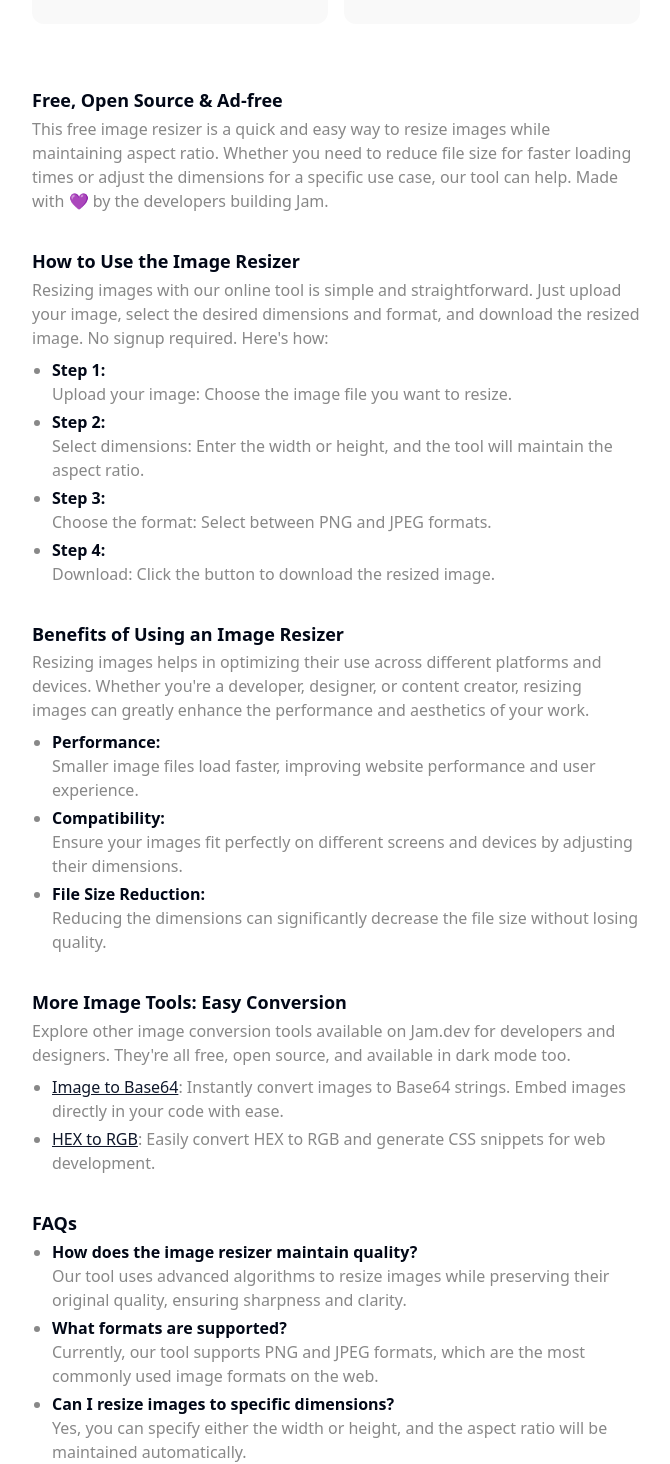
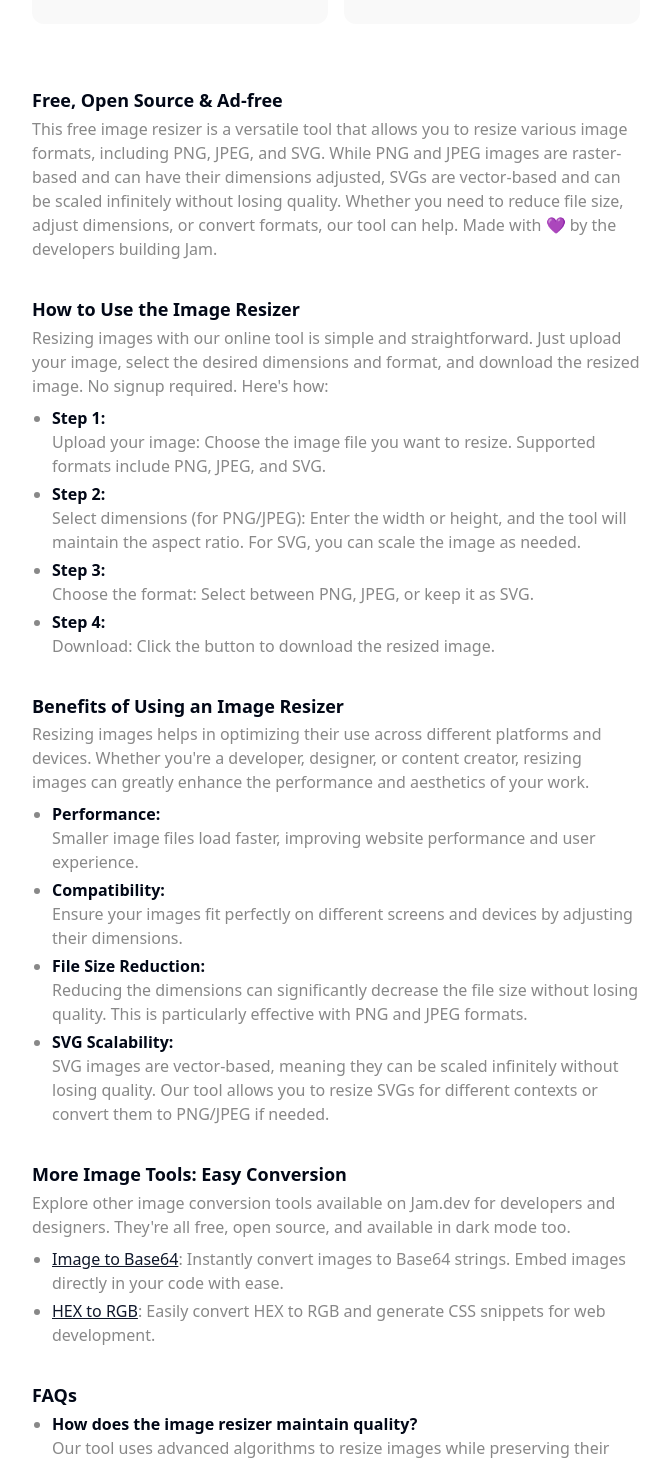
Before and after one commit to jamdotdev/jam-dev-utilities, a Next.js app: page /utilities/image-resizer in a window 1280 px wide. Shown: the part 826-2290 px from the top of the page, without its empty margins (304-974 px from the left). Built offline with nearby package versions, Linux system fonts and the light colour scheme.

Commit message:
feat(image-resizer): expand SEO content to include SVG format details

```diff
--- a/components/seo/ImageResizeSEO.tsx
+++ b/components/seo/ImageResizeSEO.tsx
@@ -6,10 +6,13 @@ export default function ImageResizeSEO() {
       <section>
         <h2>Free, Open Source & Ad-free</h2>
         <p>
-          This free image resizer is a quick and easy way to resize images while
-          maintaining aspect ratio. Whether you need to reduce file size for
-          faster loading times or adjust the dimensions for a specific use case,
-          our tool can help. Made with 💜 by the developers building Jam.
+          This free image resizer is a versatile tool that allows you to resize
+          various image formats, including PNG, JPEG, and SVG. While PNG and
+          JPEG images are raster-based and can have their dimensions adjusted,
+          SVGs are vector-based and can be scaled infinitely without losing
+          quality. Whether you need to reduce file size, adjust dimensions, or
+          convert formats, our tool can help. Made with 💜 by the developers
+          building Jam.
         </p>
       </section>
 
@@ -23,15 +26,16 @@ export default function ImageResizeSEO() {
         <ul>
           <li>
             <b>Step 1:</b> <br /> Upload your image: Choose the image file you
-            want to resize.
+            want to resize. Supported formats include PNG, JPEG, and SVG.
           </li>
           <li>
-            <b>Step 2:</b> <br /> Select dimensions: Enter the width or height,
-            and the tool will maintain the aspect ratio.
+            <b>Step 2:</b> <br /> Select dimensions (for PNG/JPEG): Enter the
+            width or height, and the tool will maintain the aspect ratio. For
+            SVG, you can scale the image as needed.
           </li>
           <li>
-            <b>Step 3:</b> <br /> Choose the format: Select between PNG and JPEG
-            formats.
+            <b>Step 3:</b> <br /> Choose the format: Select between PNG, JPEG,
+            or keep it as SVG.
           </li>
           <li>
             <b>Step 4:</b> <br /> Download: Click the button to download the
@@ -59,7 +63,14 @@ export default function ImageResizeSEO() {
           </li>
           <li>
             <b>File Size Reduction:</b> <br /> Reducing the dimensions can
-            significantly decrease the file size without losing quality.
+            significantly decrease the file size without losing quality. This is
+            particularly effective with PNG and JPEG formats.
+          </li>
+          <li>
+            <b>SVG Scalability:</b> <br /> SVG images are vector-based, meaning
+            they can be scaled infinitely without losing quality. Our tool
+            allows you to resize SVGs for different contexts or convert them to
+            PNG/JPEG if needed.
           </li>
         </ul>
       </section>
@@ -90,22 +101,25 @@ export default function ImageResizeSEO() {
           <li>
             <b>How does the image resizer maintain quality?</b> <br /> Our tool
             uses advanced algorithms to resize images while preserving their
-            original quality, ensuring sharpness and clarity.
+            original quality, ensuring sharpness and clarity. For SVGs, the tool
+            ensures that the vector quality is maintained at any size.
           </li>
           <li>
             <b>What formats are supported?</b> <br /> Currently, our tool
-            supports PNG and JPEG formats, which are the most commonly used
-            image formats on the web.
+            supports PNG, JPEG, and SVG formats, which are the most commonly
+            used image formats on the web.
           </li>
           <li>
             <b>Can I resize images to specific dimensions?</b> <br /> Yes, you
             can specify either the width or height, and the aspect ratio will be
-            maintained automatically.
+            maintained automatically. This applies to both raster formats (PNG,
+            JPEG) and vector formats (SVG).
           </li>
           <li>
             <b>Is there a limit to the image size?</b> <br /> Our tool is
             designed to handle typical image sizes used in web and mobile
             applications, but extremely large files may take longer to process.
+            SVGs are generally lightweight and can be resized quickly.
           </li>
           <li>
             <b>Is this tool free to use?</b> <br /> Yes, the image resizer is
```
